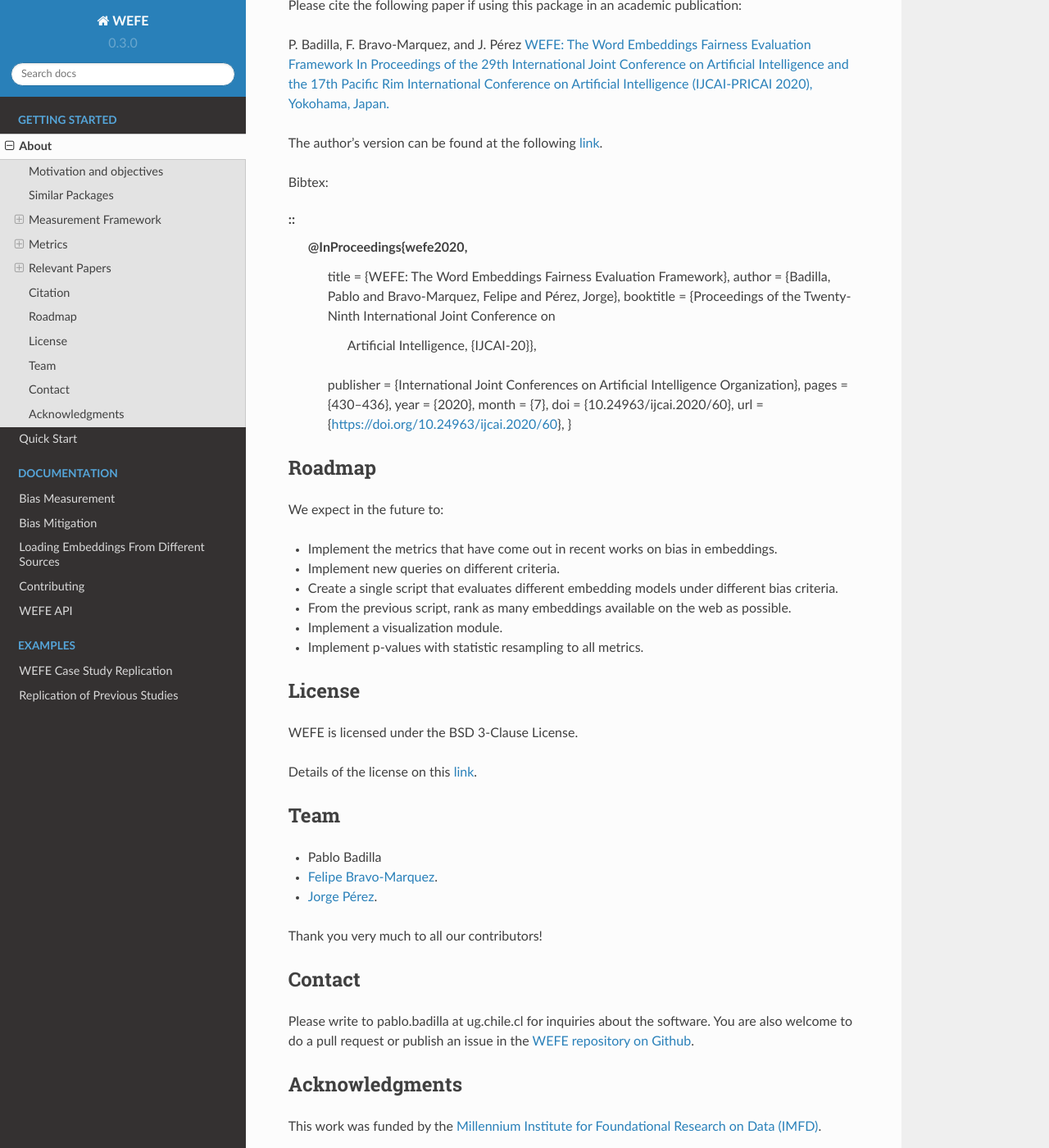
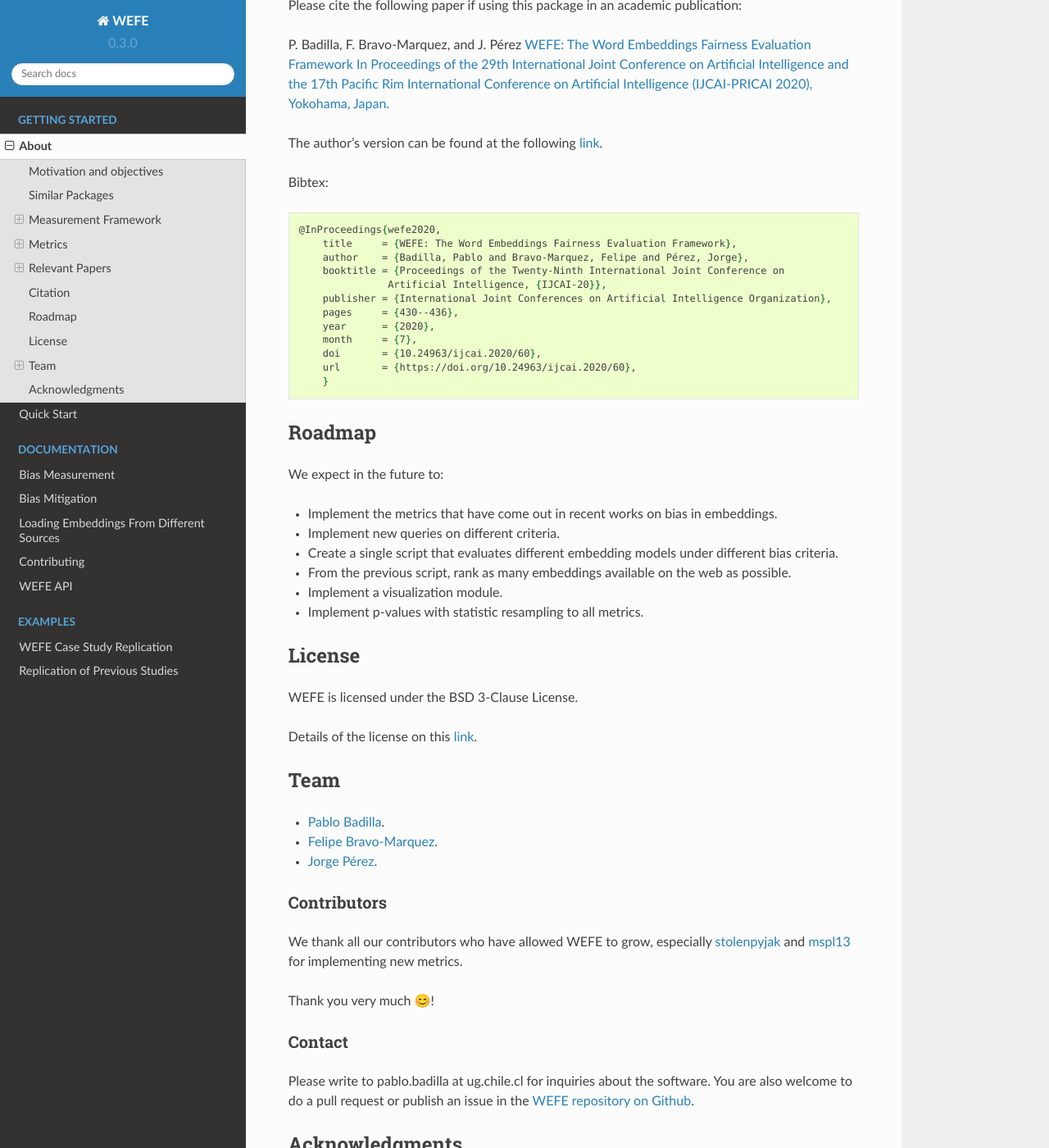
Before and after one commit to dccuchile/wefe, a Sphinx documentation site: the page built from doc/about.rst, in a window 1280 px wide and 1400 px high, scrolled down 6659 px. Shown: the whole window at 82% size. Built offline with Sphinx 7.4.7 and the Read the Docs theme 2.0.0, drawn with Linux system fonts in a browser that asks for light colours.

Commit message:
Add contributors section to about

```diff
--- a/doc/about.rst
+++ b/doc/about.rst
@@ -330,7 +330,8 @@
 
 Bibtex:
 
-::
+.. code-block:: latex
+
     @InProceedings{wefe2020,
         title     = {WEFE: The Word Embeddings Fairness Evaluation Framework},
         author    = {Badilla, Pablo and Bravo-Marquez, Felipe and Pérez, Jorge},
@@ -367,14 +368,21 @@
 Team
 ====
 
-- Pablo Badilla
+- `Pablo Badilla <https://github.com/pbadillatorrealba/>`_.
 - `Felipe Bravo-Marquez <https://felipebravom.com/>`_.
 - `Jorge Pérez <https://users.dcc.uchile.cl/~jperez/>`_.
 
-Thank you very much to all our contributors!
+Contributors
+------------
+
+We thank all our contributors who have allowed WEFE to grow, especially
+`stolenpyjak <https://github.com/stolenpyjak/>`_ and
+`mspl13 <https://github.com/mspl13/>`_ for implementing new metrics.
+
+Thank you very much 😊!
 
 Contact
-=======
+-------
 
 Please write to pablo.badilla at ug.chile.cl for inquiries about the software.
 You are also welcome to do a pull request or publish an issue in the
```
